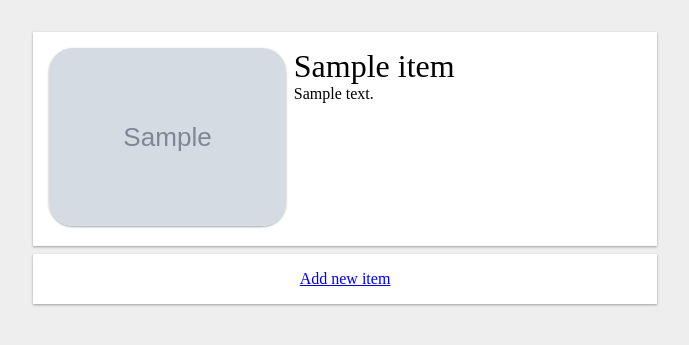
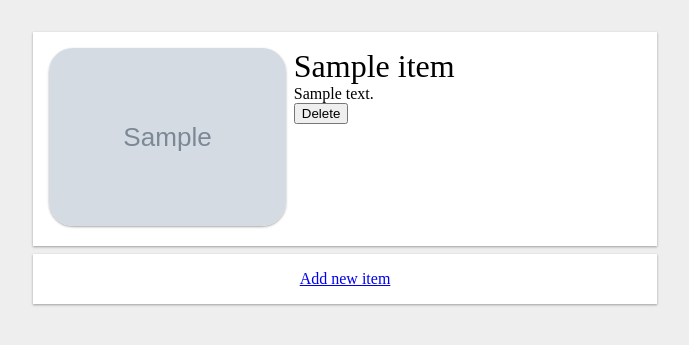
Before and after one commit to BlueKnek/Wheere1, a Flask app: page /items in a window 1280 px wide. Shown: the top 345 px of the page, without its empty margins (295-984 px from the left). Run offline with Flask 2, Linux system fonts and the light colour scheme; tables that the repository leaves empty hold one stand-in row (values such as "Sample post"); grey boxes marked "Sample" are stand-in pictures.

Commit message:
Add delete item

```diff
--- a/main.py
+++ b/main.py
@@ -2,6 +2,8 @@
 from flask import render_template
 from flask import request
 from flask import send_from_directory
+from flask import url_for
+from flask import redirect
 from werkzeug.utils import secure_filename
 import os
 
@@ -71,6 +73,15 @@
         return render_template('item_form.html')
 
 
+@app.route('/item/<int:item_id>/delete', methods=['POST'])
+def delete_item(item_id):
+    session = Session()
+    item = session.query(Item).get(item_id)
+    session.delete(item)
+    session.commit()
+    return redirect(url_for('items'))
+
+
 @app.route('/items')
 def items():
     session = Session()
--- a/templates/items.html
+++ b/templates/items.html
@@ -18,6 +18,9 @@
                 <div class="item-info">
                     <div class="item-name"> {{ item.name }} </div>
                     <div class="item-description"> {{ item.description }} </div>
+                    <form action="{{ url_for('delete_item', item_id=item.id) }}" method="post">
+                        <button type="submit"> Delete </button>
+                    </form>
                 </div>
             </div>
         {% endfor %}
```
